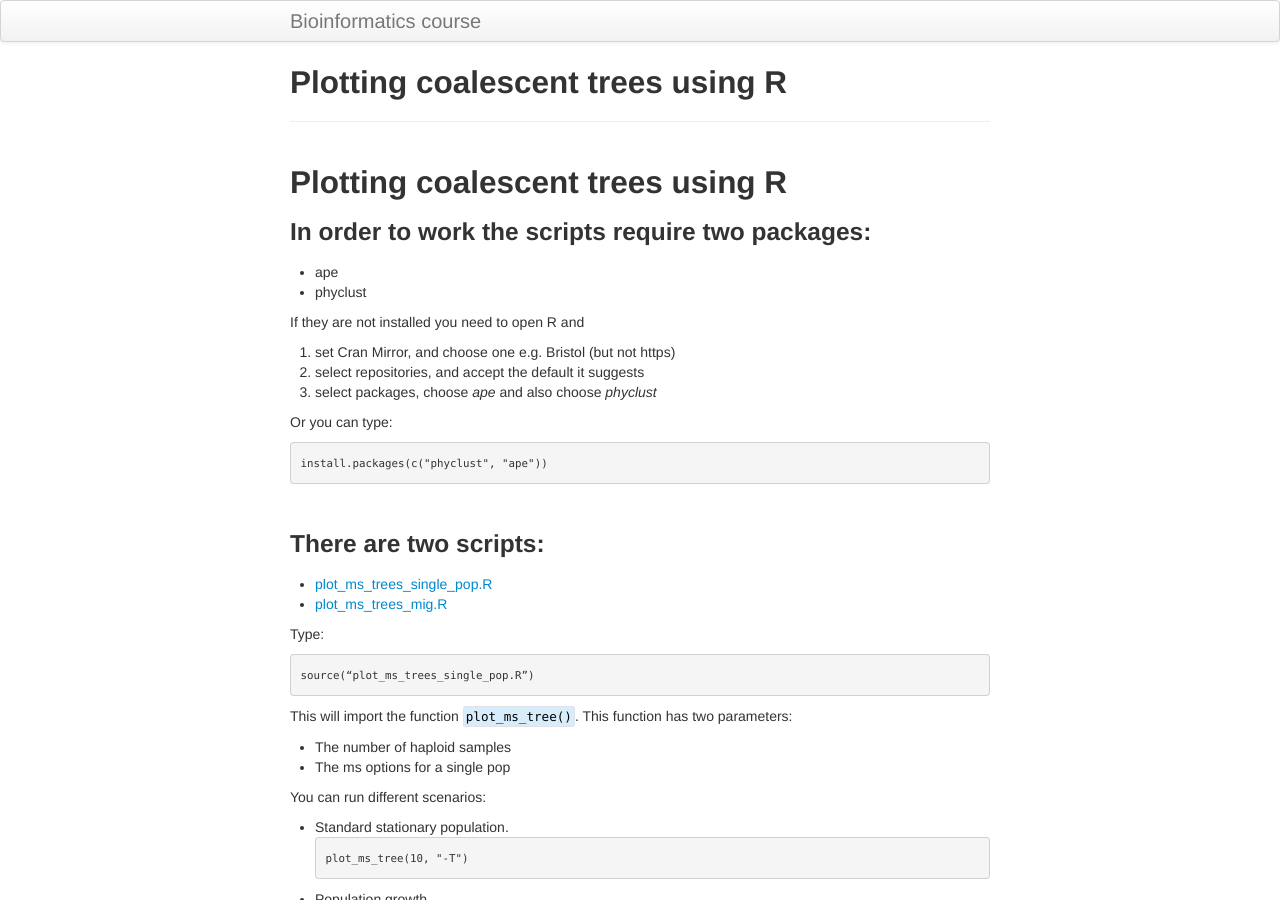
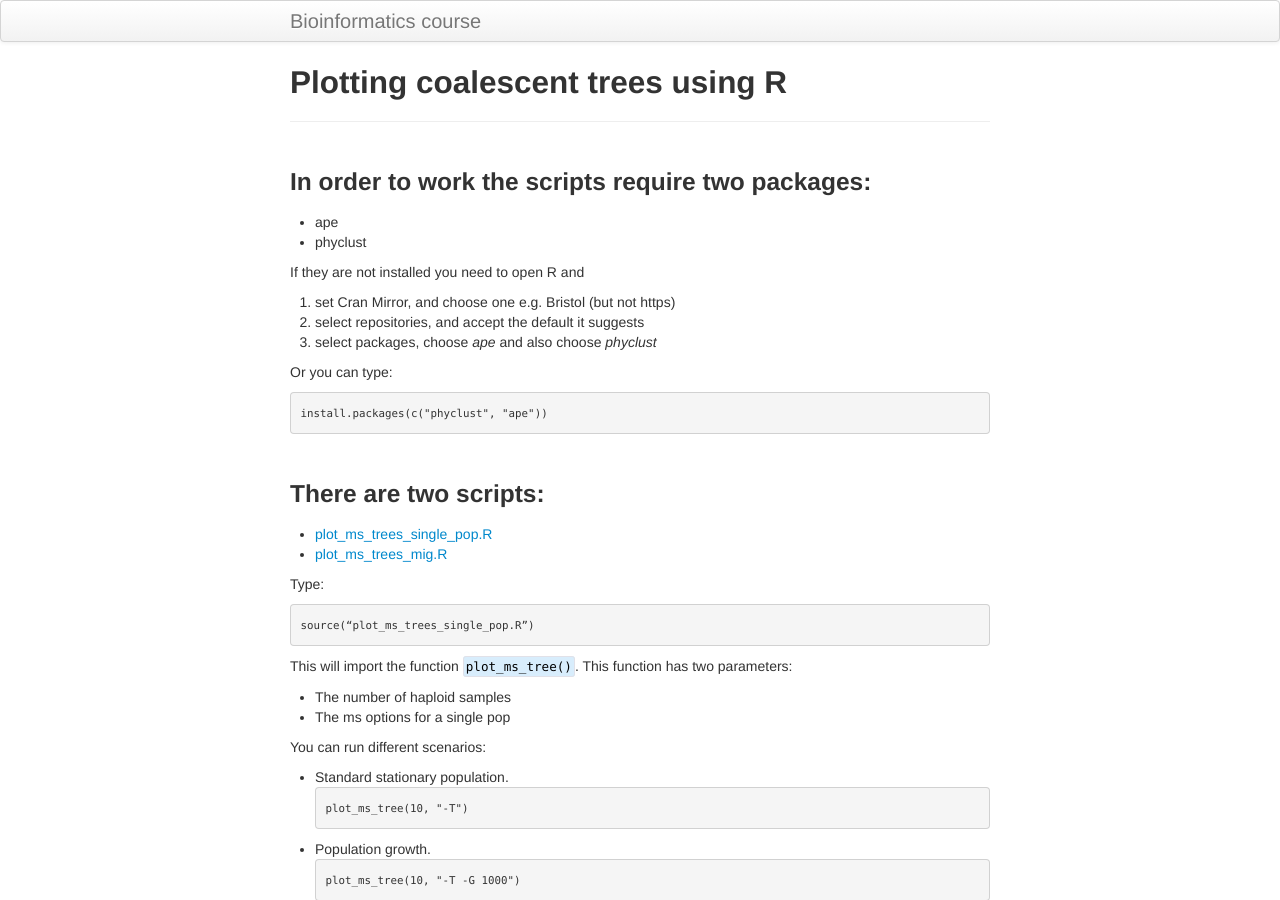
Before and after one commit to ritarasteiro/FieldCourse, a Jekyll site: the page built from pages/Plot_coalescence_trees_with_R.md, in a window 1280 px wide and 900 px high. Built offline with Jekyll 4.4.1, drawn with Linux system fonts in a browser that asks for light colours.

Commit message:
Update Plot_coalescence_trees_with_R.md

```diff
--- a/pages/Plot_coalescence_trees_with_R.md
+++ b/pages/Plot_coalescence_trees_with_R.md
@@ -2,8 +2,6 @@
 layout: page
 title: Plotting coalescent trees using R
 ---
-## Plotting coalescent trees using R
-
 ### In order to work the scripts require two packages:
 * ape
 * phyclust
```
